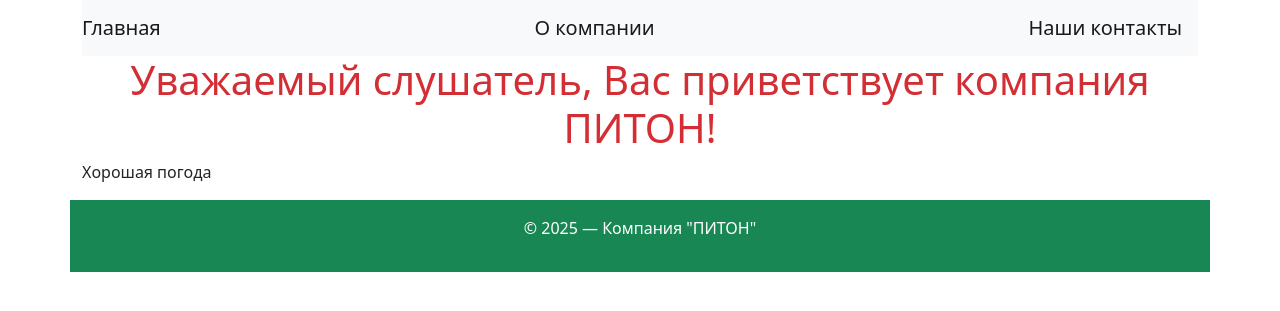
After one commit to cypok1968/Python-Anton, a Flask app: page / in a window 1280 px wide. The commit adds this page. Shown: the top 311 px of the page. Run offline with Flask 3, Linux system fonts and the light colour scheme.

Commit message:
Работа с целевым сайтом 17/07/25

```diff
--- a/main.py
+++ b/main.py
@@ -34,12 +34,26 @@ def index():
     return render_template('index.html',
                            **params)
 
+@app.route('/about') # тот же отклик на вызов другого декоратора
+def about():
+      return render_template('about.html',
+                           title='О компании')
 
-@app.route('/about')
-def about(): # можно задавать ту же функцию, но с другим имененем
-             # для каждого декоратора, т.е. нельзя использовать снова имя index
-    print('Вызвана функция about')
-    return 'O нас'
+@app.route('/contacts') # тот же отклик на вызов другого декоратора
+def contacts():
+      return render_template('/contacts.html',
+                           title='Наши контакты')
+
+# @app.route('/about')
+# def about(): # можно задавать ту же функцию, но с другим имененем
+#              # для каждого декоратора, т.е. нельзя использовать снова имя index
+#     print('Вызвана функция about')
+#     return 'O нас'
+#
+# @app.route('/contacts')
+# def contacts():
+#     print('Вызвана функция contacts')
+#     return 'Наши контакты'
 
 
 @app.route('/countdown')
--- a/static/css/style.css
+++ b/static/css/style.css
@@ -4,7 +4,7 @@ h1 {
 }
 
 form.login_form{
-    max-width: 450px;
+    max-width: 15px;
     margin-left: auto;
     margin-right: auto;
     background-color: pink;
--- /dev/null
+++ b/templates/base.html
@@ -0,0 +1,33 @@
+<!DOCTYPE html>
+<html lang="ru">
+<head>
+    <meta charset="UTF-8">
+    <link href="https://cdn.jsdelivr.net/npm/bootstrap@5.0.2/dist/css/bootstrap.min.css" rel="stylesheet"
+          integrity="sha384-EVSTQN3/azprG1Anm3QDgpJLIm9Nao0Yz1ztcQTwFspd3yD65VohhpuuCOmLASjC" crossorigin="anonymous">
+    <link rel="stylesheet" href="static/css/style.css">
+    <title>{{title}}</title>
+</head>
+<body>
+<div class="container">
+    <div class="row">
+        <header>
+            <nav class="navbar navbar-light bg-light">
+                <a href="/" class="navbar-brand">Главная</a>
+                <a href="/about" class="navbar-brand">О компании</a>
+                <a href="/contacts" class="navbar-brand">Наши контакты</a>
+            </nav>
+        </header>
+    </div>
+     <div class="row">
+        <main>
+            {% block content %}{% endblock %}
+        </main>
+    </div>
+    <div class="row">
+        <footer class="bg-success text-white text-center py-3">
+            <p>&copy; 2025 &mdash; Компания "ПИТОН"</p>
+        </footer>
+    </div>
+</div>
+</body>
+</html>
--- /dev/null
+++ b/templates/index.html
@@ -0,0 +1,7 @@
+{% extends "base.html" %}
+
+
+{% block content %}
+<h1>Уважаемый {{user}}, Вас приветствует компания ПИТОН!</h1>
+<p>{{weather}}</p>
+{% endblock %}
```
Also changed, not shown: templates/about.html (added, +7 -0 lines), templates/contacts.html (added, +7 -0 lines).
